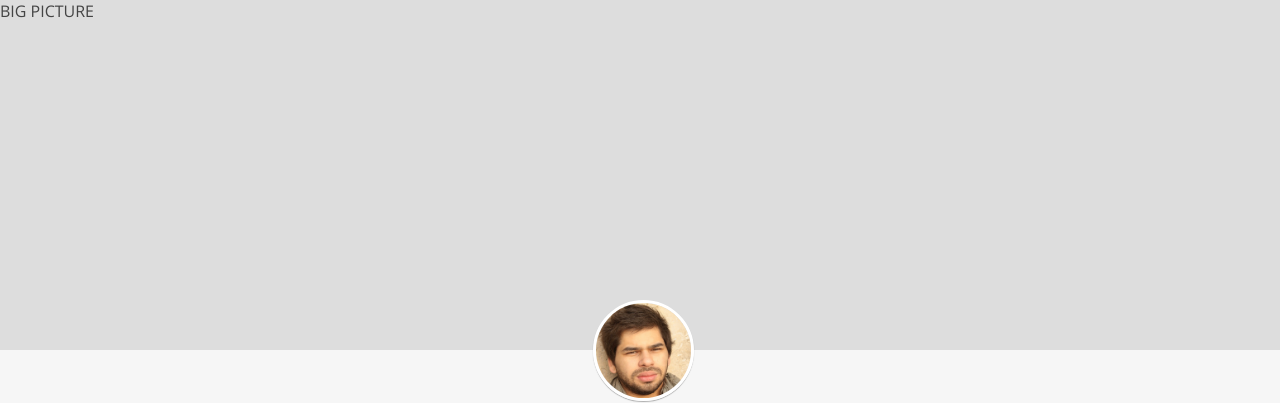
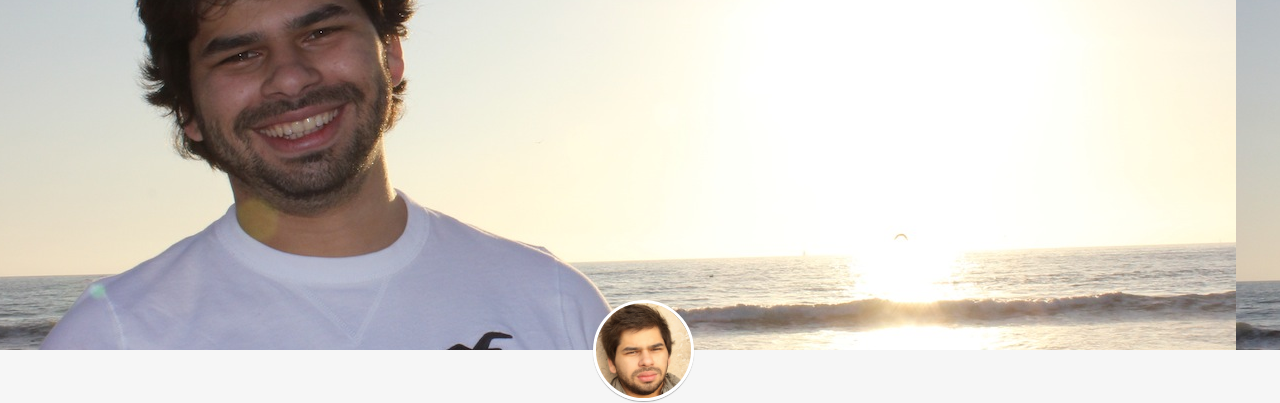
Before and after one commit to thiagodiniz/wants-to-be-a-sandboxer, a plain HTML site: page index.html in a window 1280 px wide. Shown: the top 403 px of the page. Drawn offline with nearby package versions, Linux system fonts and the light colour scheme.

Commit message:
adding header image

```diff
--- a/css/main.css
+++ b/css/main.css
@@ -13,6 +13,8 @@ body {
 .jumbotron {
     background-color: #DDD;
     height: 350px;
+    background-image: url(../thiago-california.jpg);
+    background-position: -204px -350px;
 }
 
 .header {
--- a/index.html
+++ b/index.html
@@ -15,7 +15,7 @@
 
     </head>
     <body>
-        <div class="jumbotron"> BIG PICTURE </div>
+        <div class="jumbotron">  </div>
         <div class="container">
             <div class="header">
                 <div class="avatar-wrapper">
```
Also changed, not shown: thiago-california.jpg (added).
